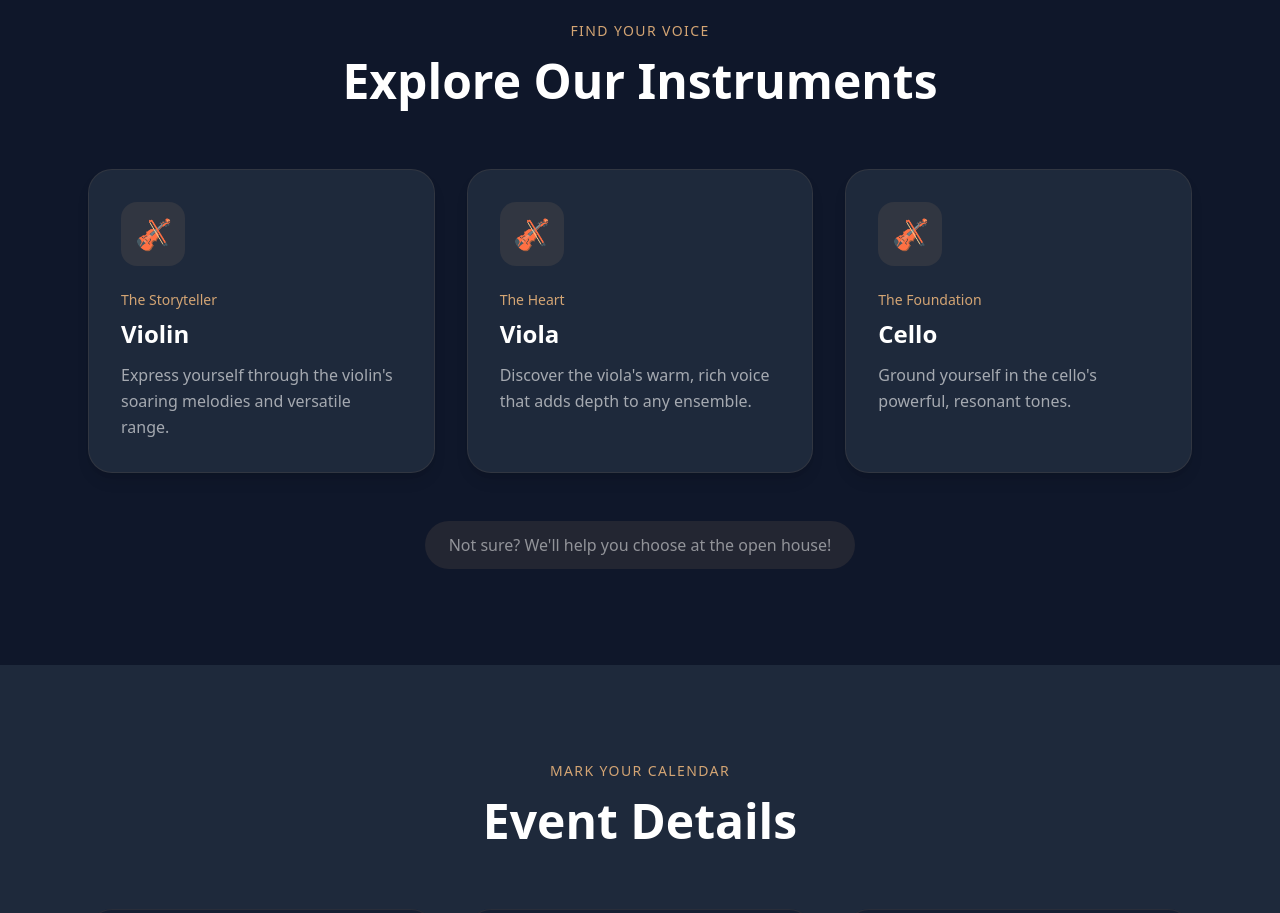
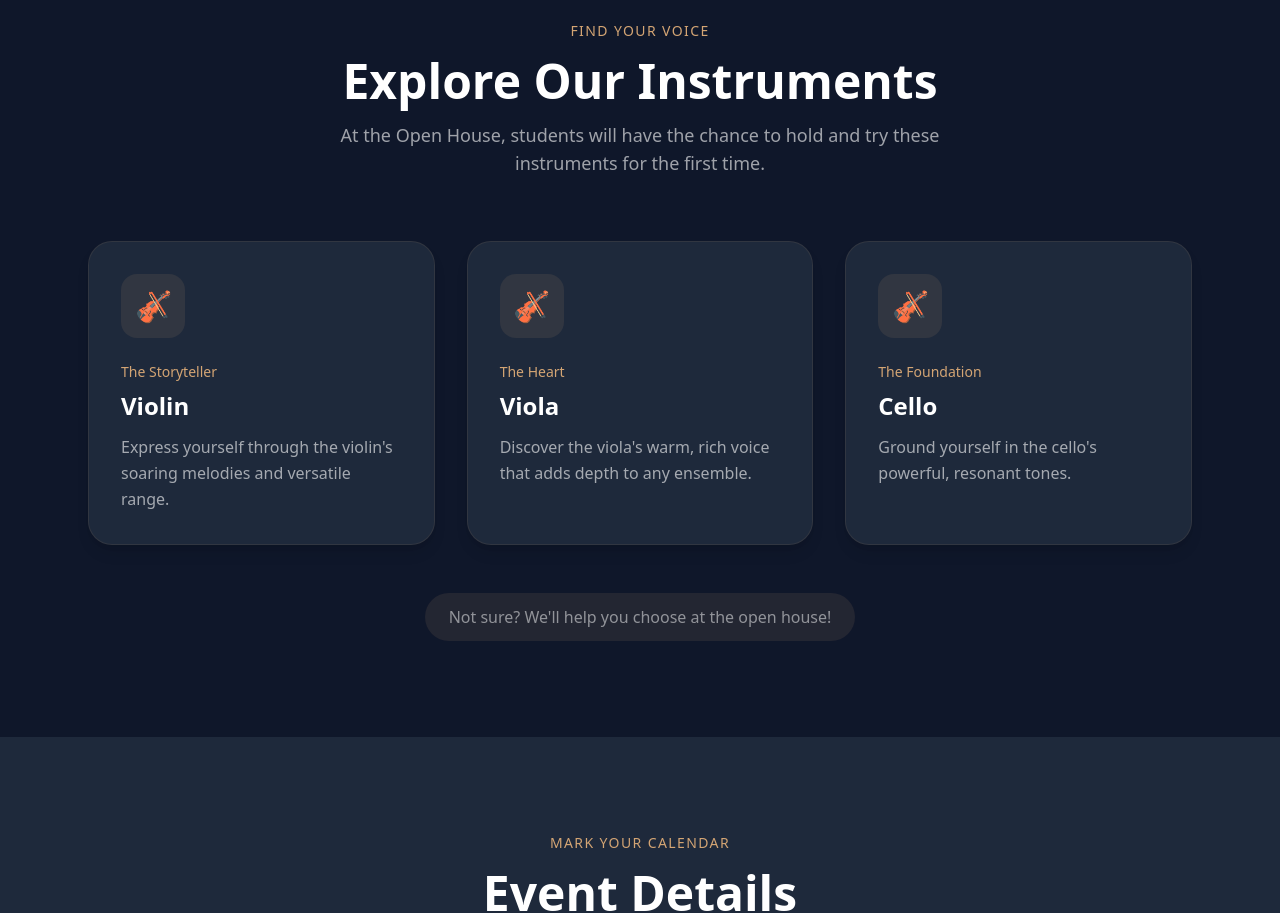
Before and after one commit to BestLessonEver/base-open-house, a Next.js app: page / in a window 1280 px wide. Shown: the part 1760-2673 px from the top of the page. Built offline with nearby package versions, Linux system fonts and the light colour scheme; a web font is replaced by a local one.

Commit message:
Add supporting copy to instruments section

```diff
--- a/src/app/page.tsx
+++ b/src/app/page.tsx
@@ -189,6 +189,10 @@ export default function HomePage() {
             <h2 className="text-4xl md:text-5xl font-bold text-white">
               Explore Our Instruments
             </h2>
+            <p className="mt-4 text-white/60 text-lg max-w-2xl mx-auto">
+              At the Open House, students will have the chance to hold and try these
+              instruments for the first time.
+            </p>
           </div>
 
           <div className="grid md:grid-cols-3 gap-8">
```
